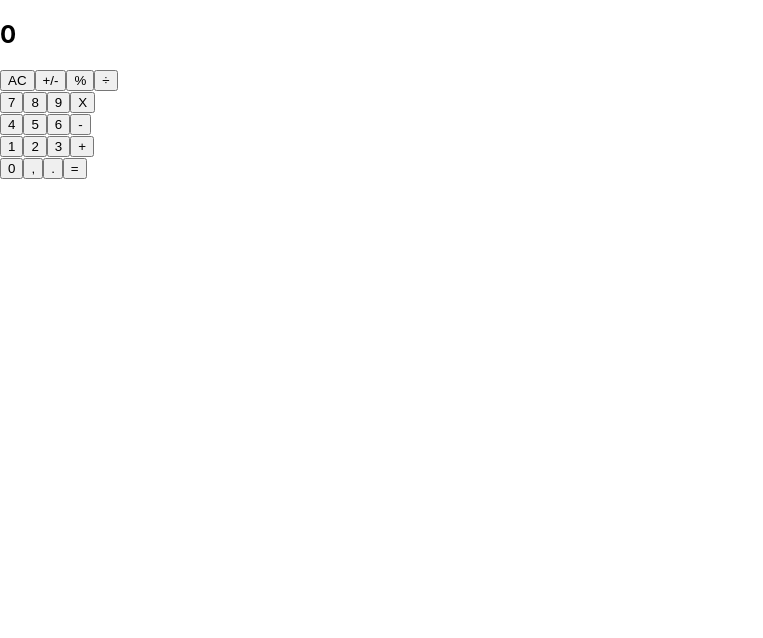
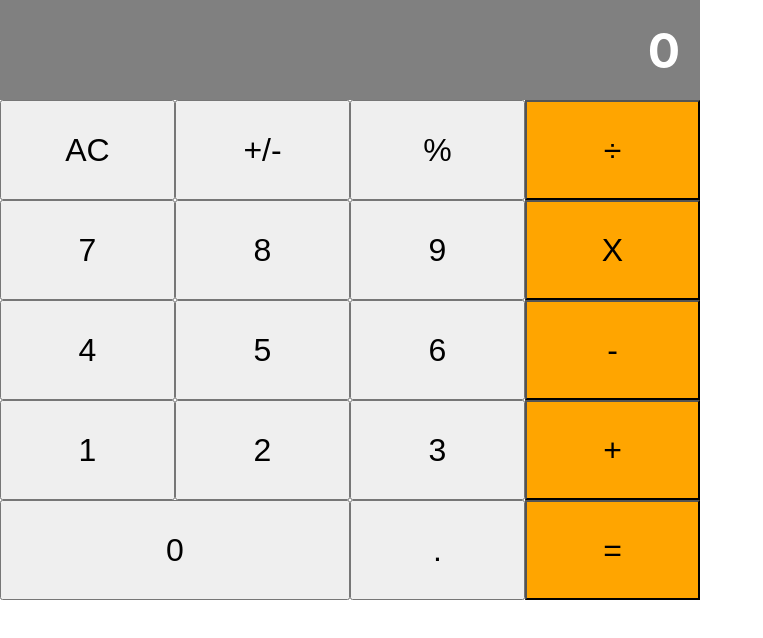
Before and after one commit to Dandush03/React-Calculator, a React (Create React App) app: page / in a window 1280 px wide. Shown: the top 638 px of the page, without its empty margins (0-763 px from the left). Built offline with nearby package versions, Linux system fonts and the light colour scheme.

Commit message:
style calculator element

```diff
--- a/src/component/App.jsx
+++ b/src/component/App.jsx
@@ -7,7 +7,7 @@ import Display from './Display';
 
 function App() {
   return (
-    <div className="app">
+    <div className="calculator">
       <Display />
       <ButtonPanel />
     </div>
--- a/src/component/Button.jsx
+++ b/src/component/Button.jsx
@@ -6,11 +6,26 @@ export default class Button extends Component {
     super(props);
     this.name = props.name;
     this.value = props.value;
+    this.wide = props.wide;
+    /* this.color = props.color; */
+
+    if (props.wide) {
+      this.width = '50%';
+    }
+
+    if (props.color) {
+      this.color = props.color;
+    }
+
+    this.style = {
+      width: this.width,
+      'background-color': this.color,
+    };
   }
 
   render() {
     return (
-      <button type="button" name={this.name}>{this.value}</button>
+      <button type="button" style={this.style} name={this.name}>{this.value}</button>
     );
   }
 }
@@ -18,4 +33,11 @@ export default class Button extends Component {
 Button.propTypes = {
   name: PropTypes.string.isRequired,
   value: PropTypes.string.isRequired,
+  wide: PropTypes.bool,
+  color: PropTypes.string,
 };
+
+Button.defaultProps = {
+  wide: false,
+  color: 'orange',
+};
--- a/src/component/ButtonPanel.jsx
+++ b/src/component/ButtonPanel.jsx
@@ -10,35 +10,34 @@ export default class ButtonPanel extends Component {
 
   render() {
     return (
-      <div>
+      <div className="group-container">
         <div className="group1">
-          <Button name="reset" value="AC" />
-          <Button name="plus-minus" value="+/-" />
-          <Button name="percentage" value="%" />
+          <Button name="reset" value="AC" color="none" />
+          <Button name="plus-minus" value="+/-" color="none" />
+          <Button name="percentage" value="%" color="none" />
           <Button name="divide" value="÷" />
         </div>
         <div className="group2">
-          <Button name="7" value="7" />
-          <Button name="8" value="8" />
-          <Button name="9" value="9" />
+          <Button name="7" value="7" color="none" />
+          <Button name="8" value="8" color="none" />
+          <Button name="9" value="9" color="none" />
           <Button name="multiply" value="X" />
         </div>
         <div className="group3">
-          <Button name="4" value="4" />
-          <Button name="5" value="5" />
-          <Button name="6" value="6" />
+          <Button name="4" value="4" color="none" />
+          <Button name="5" value="5" color="none" />
+          <Button name="6" value="6" color="none" />
           <Button name="subtract" value="-" />
         </div>
         <div className="group4">
-          <Button name="1" value="1" />
-          <Button name="2" value="2" />
-          <Button name="3" value="3" />
+          <Button name="1" value="1" color="none" />
+          <Button name="2" value="2" color="none" />
+          <Button name="3" value="3" color="none" />
           <Button name="add" value="+" />
         </div>
         <div className="group5">
-          <Button name="0" value="0" />
-          <Button name="coma" value="," />
-          <Button name="point" value="." />
+          <Button name="0" value="0" wide color="none" />
+          <Button name="point" value="." color="none" />
           <Button name="equal" value="=" />
         </div>
       </div>
--- a/src/component/Display.jsx
+++ b/src/component/Display.jsx
@@ -9,7 +9,7 @@ export default class Display extends Component {
 
   render() {
     return (
-      <div>
+      <div className="display">
         <h2>{this.result}</h2>
       </div>
     );
@@ -21,5 +21,5 @@ Display.propTypes = {
 };
 
 Display.defaultProps = {
-  result: 0,
+  result: '0',
 };
--- a/src/index.scss
+++ b/src/index.scss
@@ -1,11 +1,13 @@
+* {
+  box-sizing: border-box;
+}
+
 body {
-  margin: 0;
   font-family: -apple-system, BlinkMacSystemFont, 'Segoe UI', 'Roboto', 'Oxygen',
     'Ubuntu', 'Cantarell', 'Fira Sans', 'Droid Sans', 'Helvetica Neue',
     sans-serif;
-  -webkit-font-smoothing: antialiased;
-  -moz-osx-font-smoothing: grayscale;
-}
+  margin: 0;
+  }
 
 code {
   font-family: source-code-pro, Menlo, Monaco, Consolas, 'Courier New',
--- a/src/stylesheet/app.scss
+++ b/src/stylesheet/app.scss
@@ -1,3 +1,44 @@
-* {
-  box-sizing: border-box;
+$c-display-bg: #808080;
+$c-font-color: #fff;
+$c-last-btn: #ffa500;
+
+.calculator {
+  width: 700px;
 }
+
+.display {
+  background-color: $c-display-bg;
+  color: $c-font-color;
+  display: flex;
+  font-size: xx-large;
+  font-weight: bold;
+  height: 100px;
+  justify-content: flex-end;
+  padding: 20px;
+  text-align: right;
+
+  h2 {
+    align-self: center;
+    height: fit-content;
+    margin: 0;
+  }
+}
+
+.group-container {
+  >div {
+    align-items: stretch;
+    display: flex;
+    height: 100px;
+    width: 100%;
+
+    >:last-child {
+      background-color: $c-last-btn;
+    }
+  }
+
+  button {
+    font-size: xx-large;
+    height: 100px;
+    width: 25%;
+  }
+}
```
